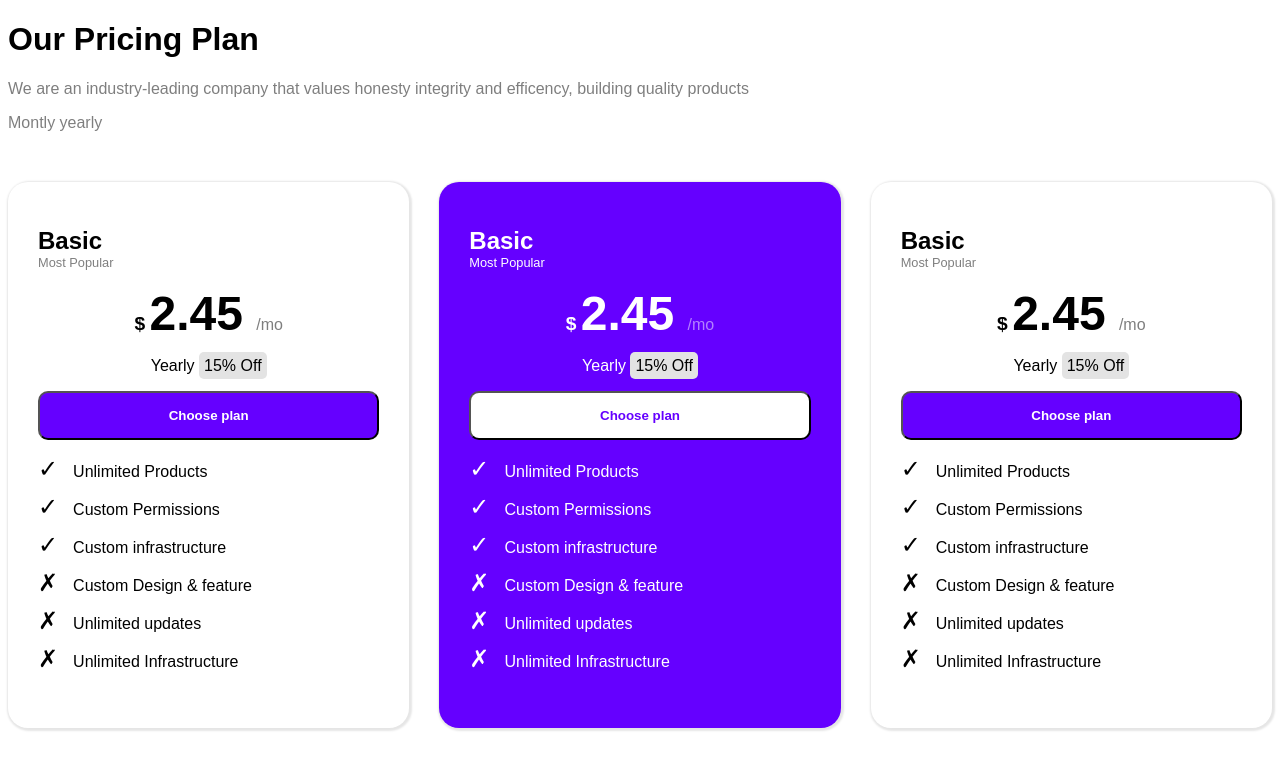
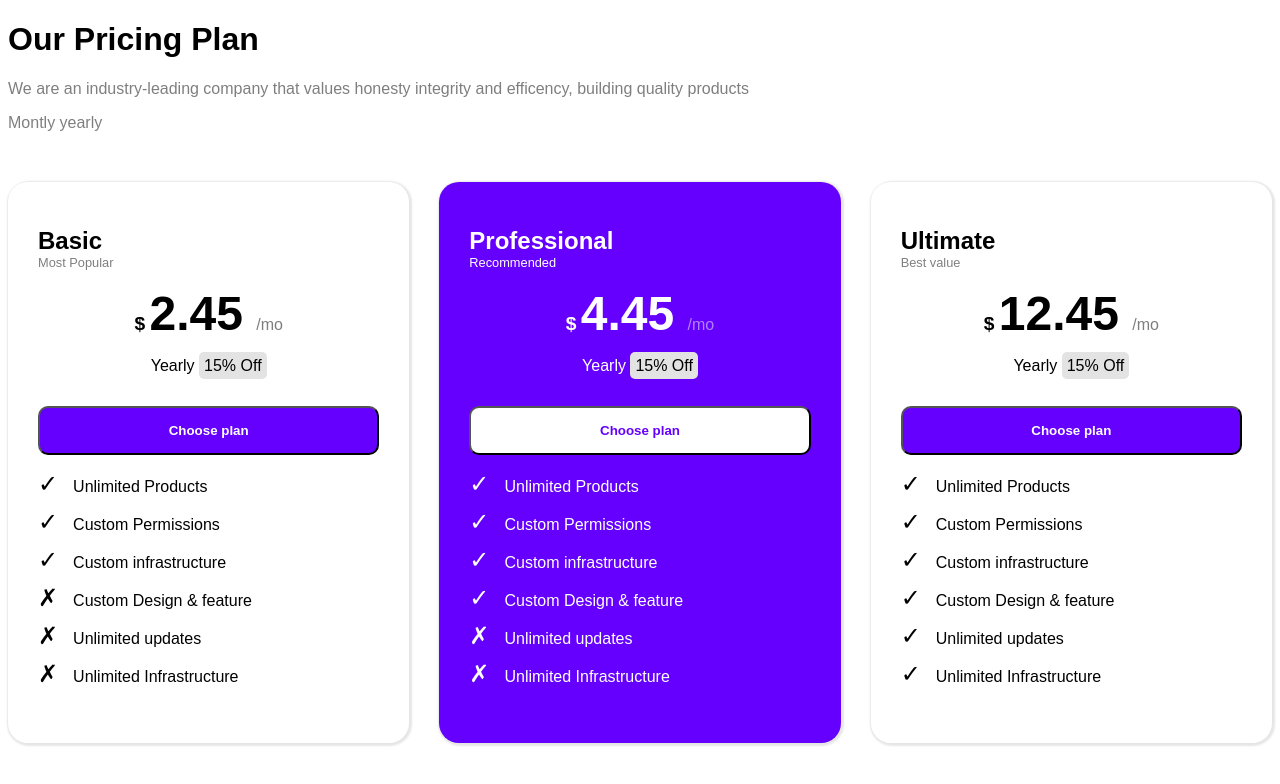
Before and after one commit to Giovanni-Ghinet/htmlcss-pricing-plan, a plain HTML site: page index.html in a window 1280 px wide. Drawn offline with Linux system fonts and the light colour scheme.

Commit message:
modificate tutte le scritte dopo che avevo fatto copia e incolla della prima section, fixati alcuni errori nel css

```diff
--- a/index.html
+++ b/index.html
@@ -64,15 +64,15 @@
 
             <header class="header-sec">
 
-                <h2 class="title-sec">Basic</h2>
-                <p class="par-head-sec ">Most Popular</p>
+                <h2 class="title-sec">Professional</h2>
+                <p class="par-head-sec ">Recommended</p>
 
             </header>
 
             <section class="sec-price ">
                 <p class="price">
                     <span class="dollar">&dollar;</span>
-                    <strong class="font-size"> 2.45 </strong>
+                    <strong class="font-size"> 4.45 </strong>
                     <span class="opacity">/mo</span>
                 </p>
 
@@ -92,7 +92,7 @@
                     <li class="li-vantaggio"><span class="dimensione-font">&check;</span>Unlimited Products</li>
                     <li class="li-vantaggio"><span class="dimensione-font">&check;</span>Custom Permissions</li>
                     <li class="li-vantaggio"><span class="dimensione-font">&check;</span>Custom infrastructure</li>
-                    <li class="li-vantaggio"><span class="dimensione-font">&cross;</span>Custom Design & feature</li>
+                    <li class="li-vantaggio"><span class="dimensione-font">&check;</span>Custom Design & feature</li>
                     <li class="li-vantaggio"><span class="dimensione-font">&cross;</span>Unlimited updates</li>
                     <li class="li-vantaggio"><span class="dimensione-font">&cross;</span>Unlimited Infrastructure</li>
                 </ul>
@@ -103,15 +103,15 @@
 
             <header class="header-sec">
 
-                <h2 class="title-sec">Basic</h2>
-                <p class="par-head-sec opacity ">Most Popular</p>
+                <h2 class="title-sec">Ultimate</h2>
+                <p class="par-head-sec opacity ">Best value</p>
 
             </header>
 
             <section class="sec-price ">
                 <p class="price">
                     <span class="dollar">&dollar;</span>
-                    <strong class="font-size"> 2.45 </strong>
+                    <strong class="font-size"> 12.45 </strong>
                     <span class="opacity">/mo</span>
                 </p>
 
@@ -128,12 +128,14 @@
             <section class="vantaggi">
 
                 <ul class="ul-vantaggi f-weight">
+
                     <li class="li-vantaggio"><span class="dimensione-font">&check;</span>Unlimited Products</li>
                     <li class="li-vantaggio"><span class="dimensione-font">&check;</span>Custom Permissions</li>
                     <li class="li-vantaggio"><span class="dimensione-font">&check;</span>Custom infrastructure</li>
-                    <li class="li-vantaggio"><span class="dimensione-font">&cross;</span>Custom Design & feature</li>
-                    <li class="li-vantaggio"><span class="dimensione-font">&cross;</span>Unlimited updates</li>
-                    <li class="li-vantaggio"><span class="dimensione-font">&cross;</span>Unlimited Infrastructure</li>
+                    <li class="li-vantaggio"><span class="dimensione-font">&check;</span>Custom Design & feature</li>
+                    <li class="li-vantaggio"><span class="dimensione-font">&check;</span>Unlimited updates</li>
+                    <li class="li-vantaggio"><span class="dimensione-font">&check;</span>Unlimited Infrastructure</li>
+
                 </ul>
             </section>
         </section>
--- a/style/style.css
+++ b/style/style.css
@@ -1,6 +1,5 @@
 body {
     font-family: Arial, sans-serif;
-    height: 100vh;
 }
 
 .ul-vantaggi{
@@ -17,8 +16,7 @@ body {
 .row{
     flex-wrap: wrap;
     justify-content: center;
-    column-gap: 30px;
-    row-gap: 30px;
+    gap: 30px;
     flex-grow: 1;
 }
 
@@ -39,19 +37,20 @@ body {
     color: white;
     width: 100%;
     padding: 15px;
-    margin-bottom: 15px;
+    margin: 15px 0;
     border-radius: 10px;
 }
 
 .sec-piano{
     min-width: 280px;
+
     border-radius: 20px;
     box-shadow: 1px 1px 2px 2px rgba(0,0,0,0.1);
     padding: 45px 30px;
     flex-basis: calc((100% / 3) - (30 * 2) / 3);
     flex-shrink: 0;
     flex-grow: 1;
-    min-height: 200px;
+
 }
 
 .dollar{
@@ -79,6 +78,6 @@ body {
     color: #6500FF;
     width: 100%;
     padding: 15px;
-    margin-bottom: 15px;
+    margin: 15px 0;
     border-radius: 10px;
 }
```
